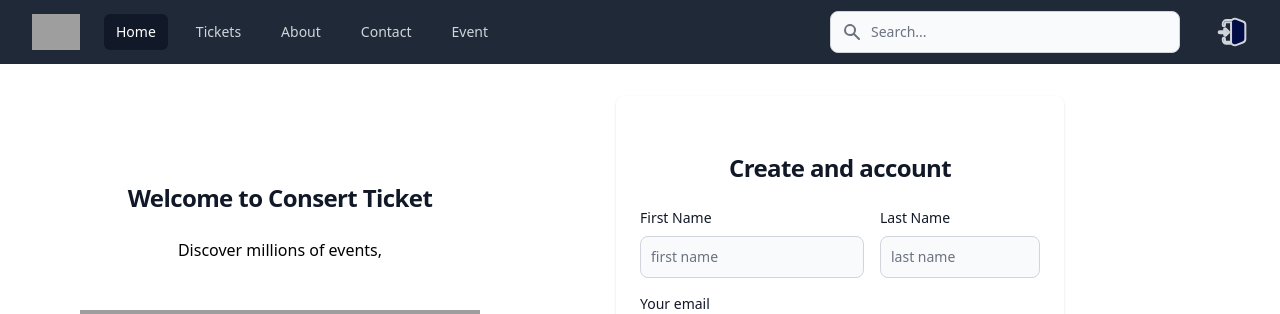
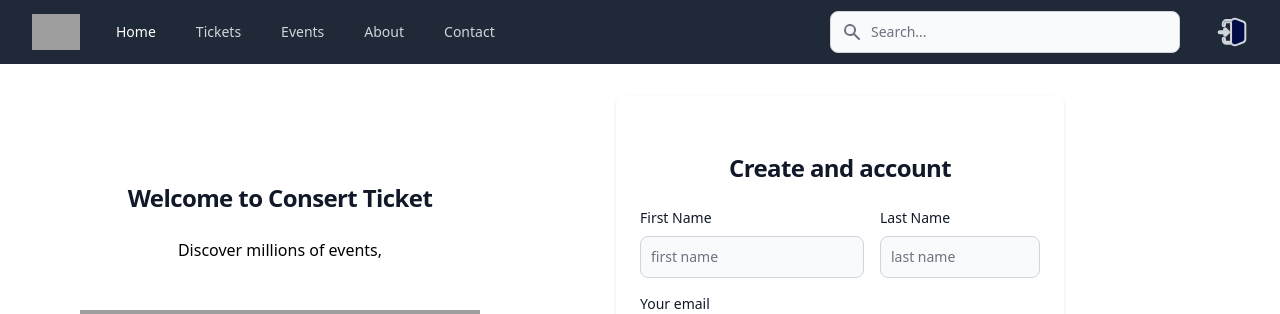
Before and after one commit to chetracoding/GROUP-1, a PHP site: page /register in a window 1280 px wide. Shown: the top 314 px of the page. Run offline with PHP 8.4, Linux system fonts and the light colour scheme; some libraries are stand-ins or nearby versions; grey boxes are pictures that could not be loaded.

Commit message:
Create action navbar page

```diff
--- a/index.php
+++ b/index.php
@@ -1,3 +1,4 @@
 <?php
 require 'database/database.php';
+require 'utils/url.php';
 require 'router.php';
--- /dev/null
+++ b/utils/url.php
@@ -0,0 +1,5 @@
+<?php
+function urlIs(string $value) : bool
+{
+    return $_SERVER['REQUEST_URI'] === $value;
+}
--- a/views/partials/nav.php
+++ b/views/partials/nav.php
@@ -24,12 +24,11 @@ session_start();
         </div>
         <div class="hidden sm:ml-6 sm:block">
           <div class="flex space-x-4">
-            <a href="/" class="bg-gray-900 text-white px-3 py-2 rounded-md text-sm font-medium" aria-current="page">Home</a>
-            <a href="shows" class="text-gray-300 hover:bg-gray-700 hover:text-white px-3 py-2 rounded-md text-sm font-medium">Tickets</a>
-            <a href="about" class="text-gray-300 hover:bg-gray-700 hover:text-white px-3 py-2 rounded-md text-sm font-medium">About</a>
-            <a href="contact" class="text-gray-300 hover:bg-gray-700 hover:text-white px-3 py-2 rounded-md text-sm font-medium">Contact</a>
-
-            <a href="/searchdate" class="text-gray-300 hover:bg-gray-700 hover:text-white px-3 py-2 rounded-md text-sm font-medium">Event</a>
+            <a href="/" class="<?= urlIs('/') ? 'bg-gray-900' : '' ?> text-white px-3 py-2 rounded-md text-sm font-medium" aria-current="page">Home</a>
+            <a href="/tickets" class="<?= urlIs('/tickets') ? 'bg-gray-900' : '' ?> text-gray-300 hover:bg-gray-700 hover:text-white px-3 py-2 rounded-md text-sm font-medium">Tickets</a>
+            <a href="/searchdate" class="<?= urlIs('/searchdate') ? 'bg-gray-900' : '' ?> text-gray-300 hover:bg-gray-700 hover:text-white px-3 py-2 rounded-md text-sm font-medium">Events</a>
+            <a href="/about" class="<?= urlIs('/about') ? 'bg-gray-900' : '' ?> text-gray-300 hover:bg-gray-700 hover:text-white px-3 py-2 rounded-md text-sm font-medium">About</a>
+            <a href="/contact" class="<?= urlIs('/contact') ? 'bg-gray-900' : '' ?> text-gray-300 hover:bg-gray-700 hover:text-white px-3 py-2 rounded-md text-sm font-medium">Contact</a>
           </div>
         </div>
       </div>
```
Also changed, not shown: utils/TODO.txt (deleted).
